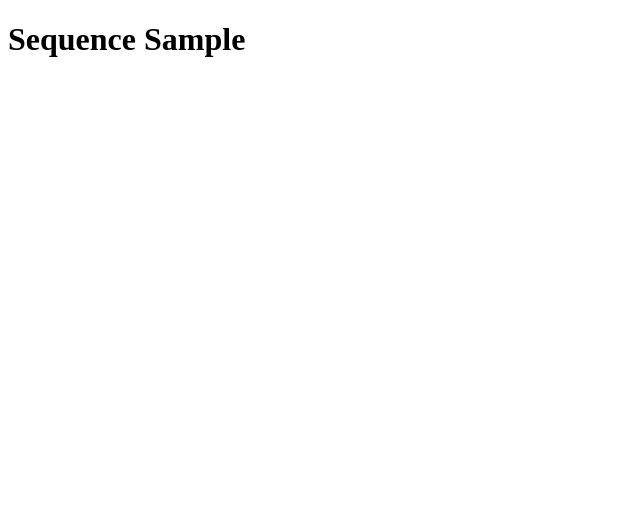
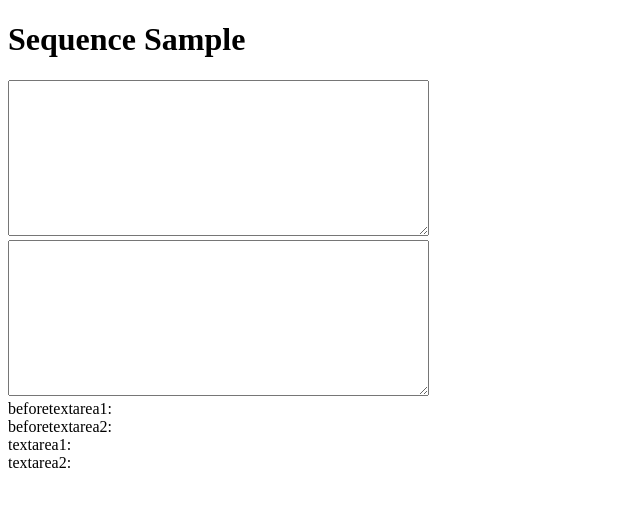
Before and after one commit to KHashimoto3/Form_Sequence_Sample, a React (Vite) app in the folder sequence-sample/: page / in a window 1280 px wide. Shown: the top 506 px of the page, without its empty margins (0-640 px from the left). Built offline with nearby package versions, Linux system fonts and the light colour scheme.

Commit message:
打鍵で追加したのか削除したのかを取れるようにした。

```diff
--- a/sequence-sample/src/App.tsx
+++ b/sequence-sample/src/App.tsx
@@ -1,8 +1,56 @@
+import React from "react";
+
 function App() {
+  const [beforeTextInput1, setBeforeTextInput1] = React.useState("");
+  const [beforeTextInput2, setBeforeTextInput2] = React.useState("");
+  const [textInput1, setTextInput1] = React.useState("");
+  const [textInput2, setTextInput2] = React.useState("");
+
+  //textarea1が変更されるたびに、追加されたか削除されたかを判定する
+  const updateTextInput1 = (text: string) => {
+    console.log("変更前のtextarea1: ", beforeTextInput1);
+    console.log("変更後のtextarea1: ", text);
+    const diffLength = text.length - beforeTextInput1.length;
+    if (diffLength > 0) {
+      console.log("追加:" + diffLength);
+    } else if (diffLength < 0) {
+      console.log("削除" + Math.abs(diffLength));
+    }
+    setBeforeTextInput1(text);
+    setTextInput1(text);
+  };
+
+  const updateTextInput2 = (text: string) => {
+    console.log("工事中");
+  };
+
   return (
-    <div>
-      <h1>Sequence Sample</h1>
-    </div>
+    <>
+      <div>
+        <h1>Sequence Sample</h1>
+        <textarea
+          rows={10}
+          cols={50}
+          value={textInput1}
+          onChange={(e) => {
+            updateTextInput1(e.target.value);
+          }}
+        />
+        <br />
+        <textarea
+          rows={10}
+          cols={50}
+          value={textInput2}
+          onChange={(e) => updateTextInput2(e.target.value)}
+        />
+      </div>
+      <div>
+        beforetextarea1: {beforeTextInput1} <br />
+        beforetextarea2: {beforeTextInput2} <br />
+        textarea1: {textInput1} <br />
+        textarea2: {textInput2} <br />
+      </div>
+    </>
   );
 }
 
```
